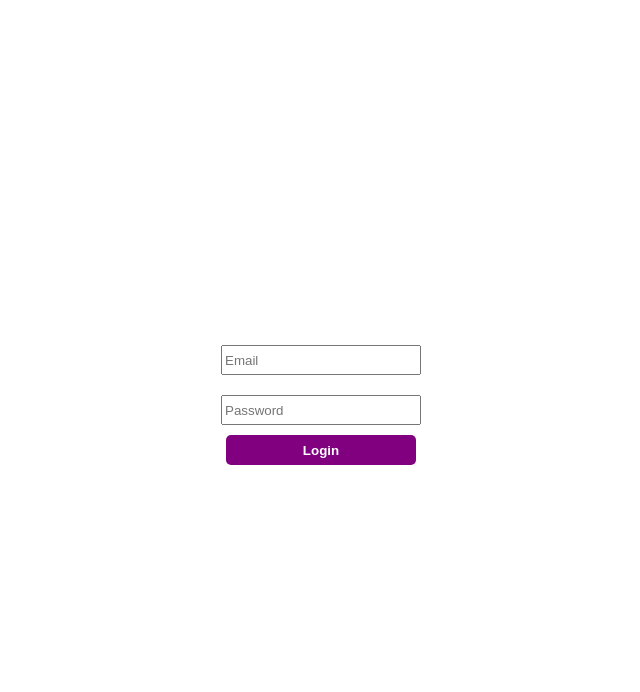
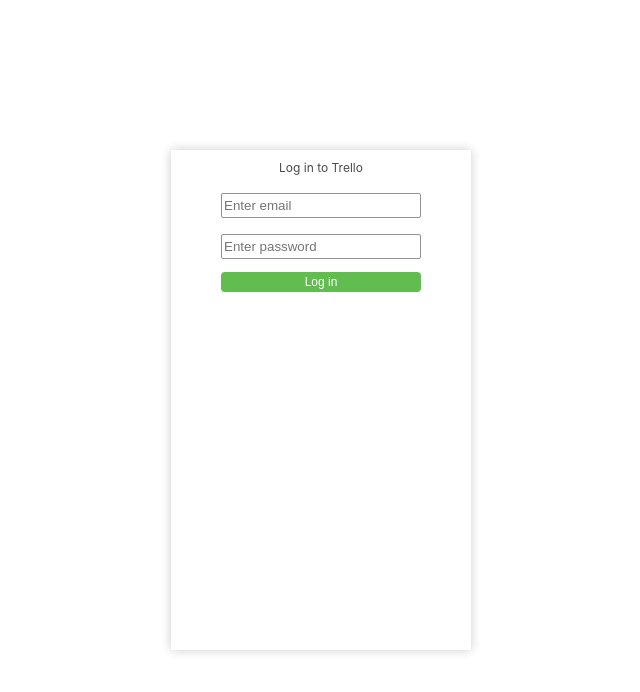
Before and after one commit to iBharath01/Trello-clone, a Next.js app: page / in a window 1280 px wide. Shown: the top 692 px of the page, without its empty margins (319-959 px from the left). Built offline with nearby package versions, Linux system fonts and the light colour scheme.

Commit message:
fix login styles

```diff
--- a/pages/login/index.js
+++ b/pages/auth/login.js
@@ -2,11 +2,14 @@
 import styles from "../../styles/Login.module.scss";
 import { signInWithEmailAndPassword } from "firebase/auth";
 import { auth } from "../firebase";
+// import { useNavigate } from "react-router-dom";
 
 function Login() {
   const [error, setError] = useState(false);
   const [email, setEmail] = useState("");
   const [password, setPassword] = useState("");
+
+  // const navigate = useNavigate();
 
   const handleLogin = (e) => {
     e.preventDefault();
@@ -15,7 +18,7 @@
       .then((userCredential) => {
         // Signed in
         const user = userCredential.user;
-        console.log(user);
+        // navigate("/")
       })
       .catch((error) => {
         console.log(error);
@@ -25,20 +28,23 @@
 
   return (
     <div className={styles.login_container}>
+      <div className={styles.login}>
+        <div className={styles.login_header}>Log in to Trello</div>
       <form onSubmit={handleLogin}>
         <input
           type="text"
-          placeholder="Email"
+          placeholder="Enter email"
           onChange={(e) => setEmail(e.target.value)}
         />
         <input
           type="password"
-          placeholder="Password"
+          placeholder="Enter password"
           onChange={(e) => setPassword(e.target.value)}
         />
-        <button type="submit">Login</button>
+        <button type="submit">Log in</button>
         {error && <span className="span">wrong email or password </span>}
       </form>
+    </div>
     </div>
   );
 }
--- a/pages/index.js
+++ b/pages/index.js
@@ -1,7 +1,7 @@
 import Head from "next/head";
 import Image from "next/image";
 import styles from "../styles/Home.module.scss";
-import Login from "./login";
+import Login from "./auth/login";
 
 export default function Home() {
   return (
--- a/styles/Login.module.scss
+++ b/styles/Login.module.scss
@@ -1,6 +1,13 @@
 .login_container {
   height: 100vh;
   display: flex;
+  align-items: center;
+  justify-content: center;
+
+  .login {
+    height: 500px;
+    width: 300px;
+    box-shadow: 0px 0px 10px rgba(0, 0, 0, 0.2);
     align-items: center;
     justify-content: center;
 
@@ -12,25 +19,37 @@
 
     input {
       width: 200px;
-        height: 30px;
-        margin: 10px;
+      height: 25px;
+      margin: 8px;
+      border: 1px solid rgb(147, 146, 146);
+      border-radius: 2px;
     }
 
     button {
-        width: 190px;
-        height: 30px;
+      width: 200px;
+      height: 20px;
+      margin: 5px;
       border: none;
-        background-color: purple;
-        font-weight: bold;
+      background-color: #61bd4f;
+      font-size: 12px;
+      font-weight: 400;
       cursor: pointer;
       color: white;
-        border-radius: 5px;
+      border-radius: 4px;
     }
 
     span {
       margin-top: 5px;
       color: red;
-        font-size: 12px;
-
+      font-size: 10px;
     }
   }
+  .login_header {
+    font-size: 12px;
+    font-weight: 400;
+    display: flex;
+    justify-content: center;
+    margin: 10px;
+    color: rgb(76, 74, 74)
+  }
+}
```
Lines whose indentation alone changed are shown as unchanged.
